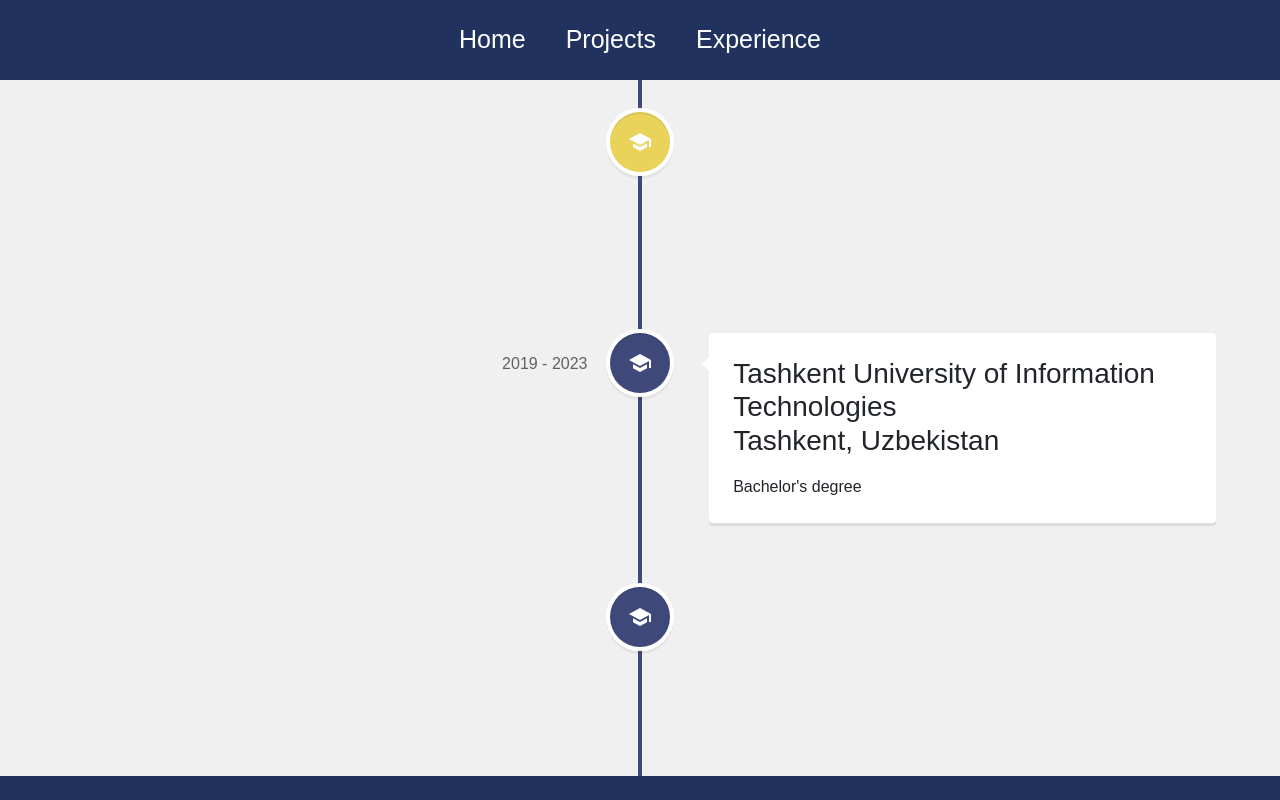
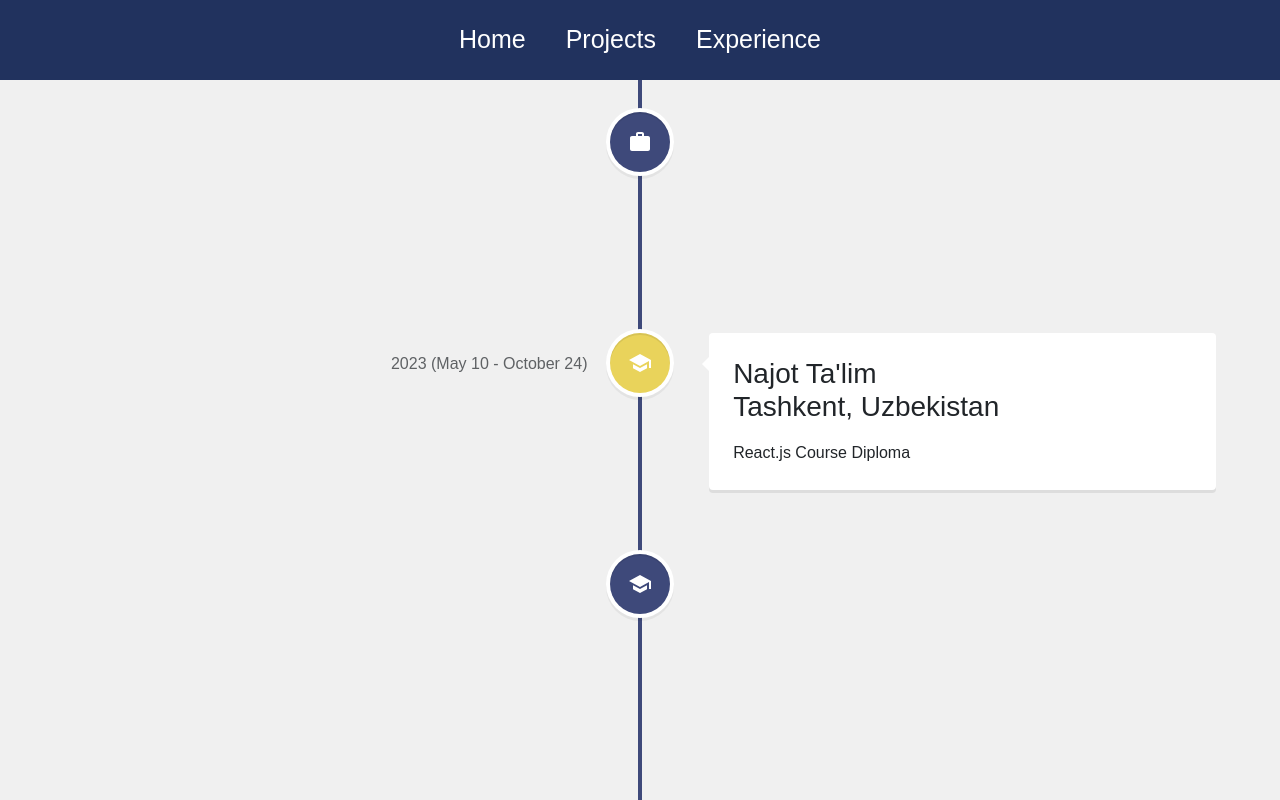
Before and after one commit to javohir7777/javohirPortfolio, a React (Vite) app: page /experience in a window 1280 px wide. Shown: the top 800 px of the page. Built offline with nearby package versions, Linux system fonts and the light colour scheme.

Commit message:
add to telegram bot

```diff
--- a/src/pages/Experience.jsx
+++ b/src/pages/Experience.jsx
@@ -1,5 +1,5 @@
 import { Fragment, useEffect, useState } from "react";
-import { School } from "@mui/icons-material";
+import { School, Work } from "@mui/icons-material";
 import {
   VerticalTimeline,
   VerticalTimelineElement,
@@ -20,6 +20,20 @@
       ) : (
         <div className="experience" style={{ background: "#f0f0f0" }}>
           <VerticalTimeline lineColor="#3e497a">
+            <VerticalTimelineElement
+              className="vertical-timeline-element--education"
+              date="2024 - to continue"
+              iconStyle={{ background: "#3e497a", color: "#fff" }}
+              icon={<Work />}
+            >
+              <h3 className="vertical-timeline-element-title">
+                It Klaster Academy
+                <br /> Karshi, Uzbekistan
+              </h3>
+
+              <p>Frontend Mentor</p>
+            </VerticalTimelineElement>
+
             <VerticalTimelineElement
               className="vertical-timeline-element--education"
               date="2023 (May 10 - October 24)"
```
